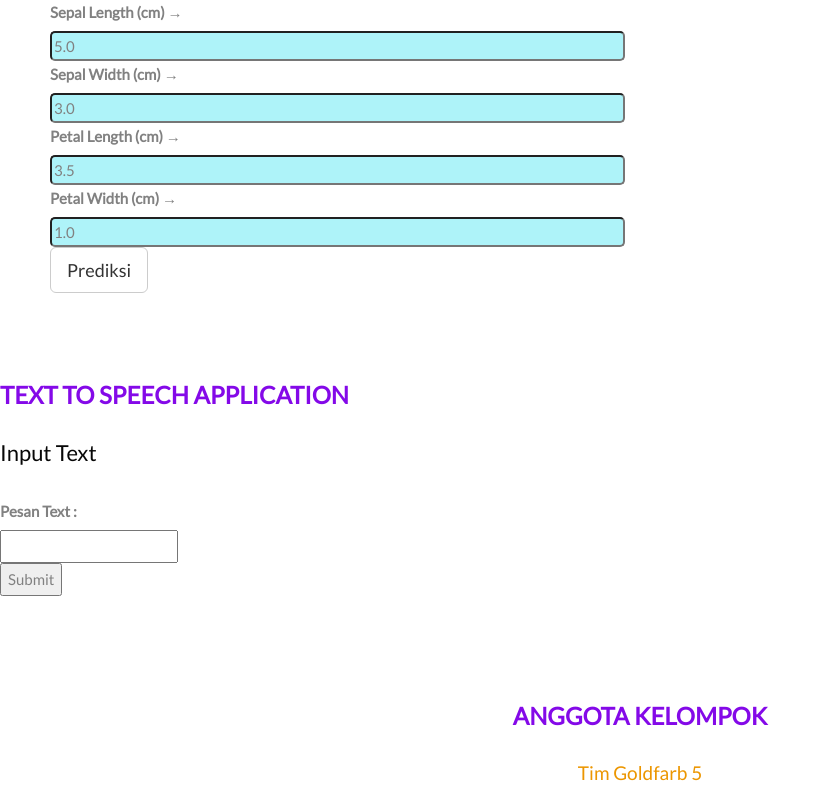
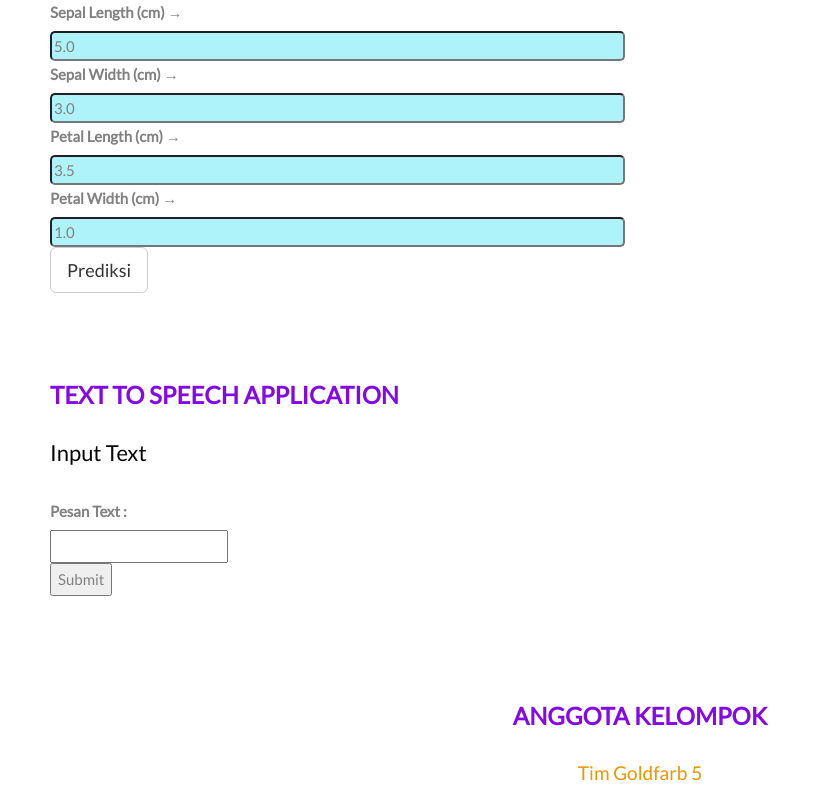
Before and after one commit to rmfdl/goldfarb-5, a Flask app: page / in a window 1280 px wide. Shown: the part 799-1594 px from the top of the page, without its empty margins (0-831 px from the left). Run offline with Flask 2, Linux system fonts and the light colour scheme; parts of the project's set-up code (start-up, migrations or seed data) failed here and were passed over.

Commit message:
gopal-gila

```diff
--- a/templates/index.html
+++ b/templates/index.html
@@ -19,7 +19,7 @@
 	<script src={{ url_for('static', filename='/js/bootstrap_3.4.1.min.js') }} ></script>
 </head>
 
-<body id="halamanku" data-spy="scroll" data-target=".navbar" data-offset="60">
+<bo id="halamanku" data-spy="scroll" data-target=".navbar" data-offset="60">
 
 	<!-- Navigation Bar -->
 	<nav class="navbar navbar-default navbar-fixed-top">
@@ -132,12 +132,14 @@
 		<br>
 		<br>
 	</div>
-      <h2>Text To Speech Application</h2>
-	  <h3>Input Text</h3>
+	<div>
+      <h2 style="margin-left: 50px;">Text To Speech Application</h2>
+	  <h3 style="margin-left: 50px;">Input Text</h3>
     <div>
-	  <label for="pesan">Pesan Text :</label><br>
-	  <input type="text" id="pesan_text" name="pesan" value=""><br>
-	  <input id="tombol_submit" type="submit" value="Submit">
+
+	  <label for="pesan" style="margin-left: 50px;">Pesan Text :</label><br>
+	  <input type="text" id="pesan_text" name="pesan" value="" style="margin-left: 50px;"><br>
+	  <input style="margin-left: 50px;" id="tombol_submit" type="submit" value="Submit">
 	</div>
 
 	<div id="display_audio"></div>
@@ -173,7 +175,7 @@
 		  });
 		});
     </script>
-
+	</div>
 	<!-- Bagian Halaman (Anggota Kelompok) -->
 	<div id="anggotaKelompok" class="container-fluid text-center">
 		<br>
```
Also changed, not shown: static/images/Raihan.jpg (deleted), static/images/orbit_logo.jpg (deleted), 3 other files.
